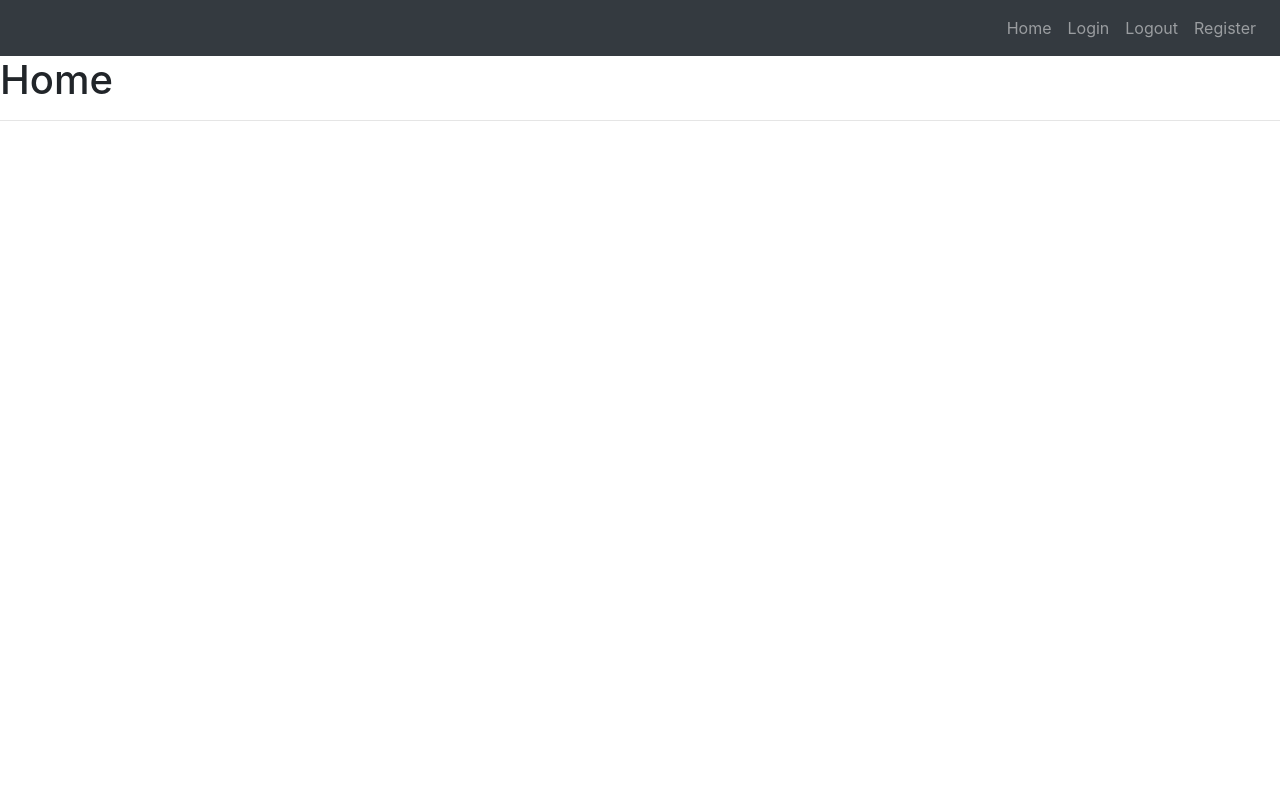
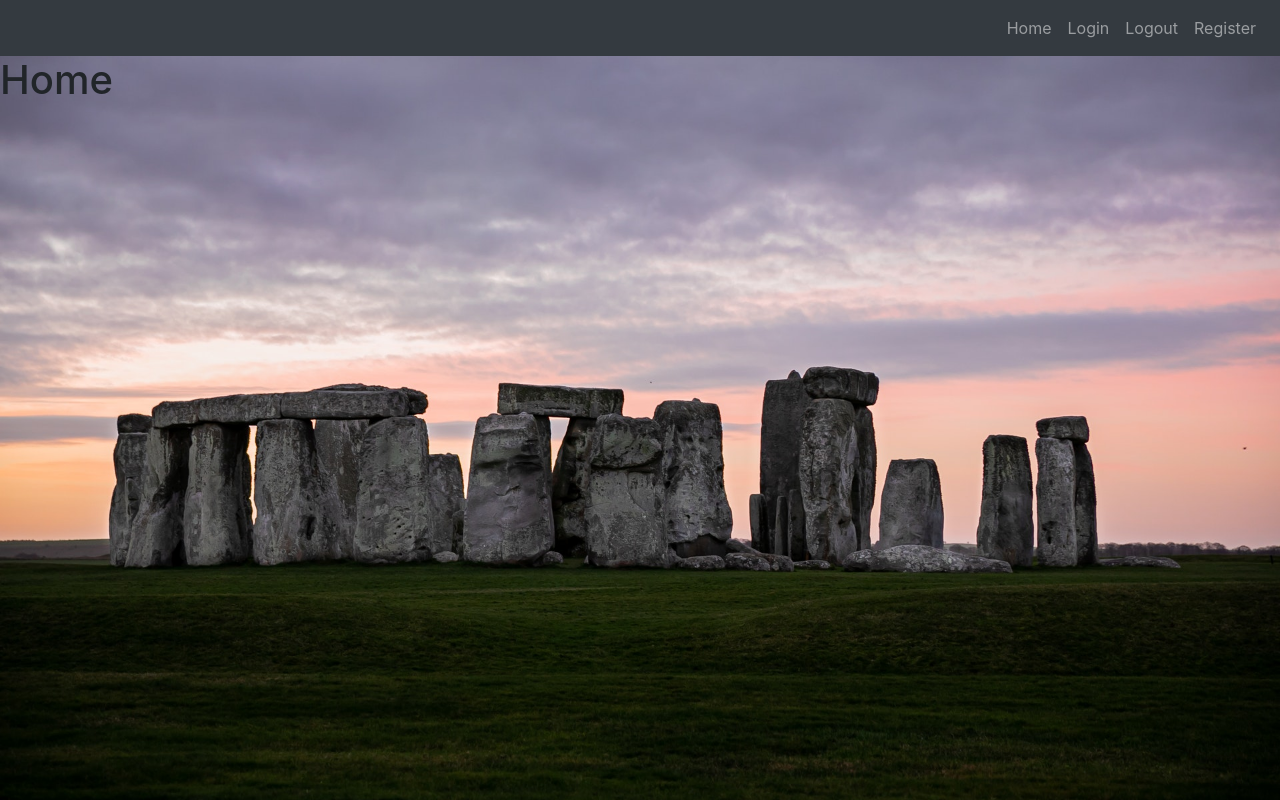
Before and after one commit to StephenWhittington/Fullstack-Milestone-Project, a Django app: page / in a window 1280 px wide. Run offline with Django 3.2, Linux system fonts and the light colour scheme; some libraries are stand-ins or nearby versions.

Commit message:
added static file directory with a background image for my site

```diff
--- a/find_your_artifact/settings.py
+++ b/find_your_artifact/settings.py
@@ -123,5 +123,8 @@ USE_TZ = True
 # https://docs.djangoproject.com/en/3.0/howto/static-files/
 
 STATIC_URL = '/static/'
+STATICFILES_DIRS = (
+    os.path.join(BASE_DIR, "static"),
+)
 
 MESSAGE_STORAGE = "django.contrib.messages.storage.session.SessionStorage"
--- /dev/null
+++ b/static/css/style.css
@@ -0,0 +1,11 @@
+.background_image {
+    height: 100vh;
+    background: url("../images/webpage_background.jpg") no-repeat center center fixed;
+    -webkit-background-size: cover;
+    -moz-background-size: cover;
+    -o-background-size: cover;
+    background-size: cover;
+    align-items: center;
+    position: relative;
+    justify-content: center;
+}
--- a/templates/base.html
+++ b/templates/base.html
@@ -1,3 +1,4 @@
+{% load static %}
 <!DOCTYPE html>
 <html lang="en">
 <head>
@@ -6,9 +7,10 @@
     <meta http-equiv="X-UA-Compatible" content="ie=edge">
     <link rel="stylesheet" href="https://stackpath.bootstrapcdn.com/bootstrap/4.4.1/css/bootstrap.min.css"
     integrity="sha384-Vkoo8x4CGsO3+Hhxv8T/Q5PaXtkKtu6ug5TOeNV6gBiFeWPGFN9MuhOf23Q9Ifjh" crossorigin="anonymous">
+    <link rel="stylesheet" href="{% static 'css/style.css' %}">
     <title>{% block page_title %}{% endblock %}</title>
 </head>
-<body>
+<body class="background_image">
 
     <nav class="navbar navbar-expand-lg navbar-dark bg-dark">
         <ul class="navbar-nav ml-auto">
@@ -19,7 +21,6 @@
         </ul>
     </nav>
     <h1>{% block page_header %}{% endblock %}</h1>
-        <hr>
         {% if messages %}
         <div>
             {% for message in messages %}
```
Also changed, not shown: static/images/webpage_background.jpg (added).
